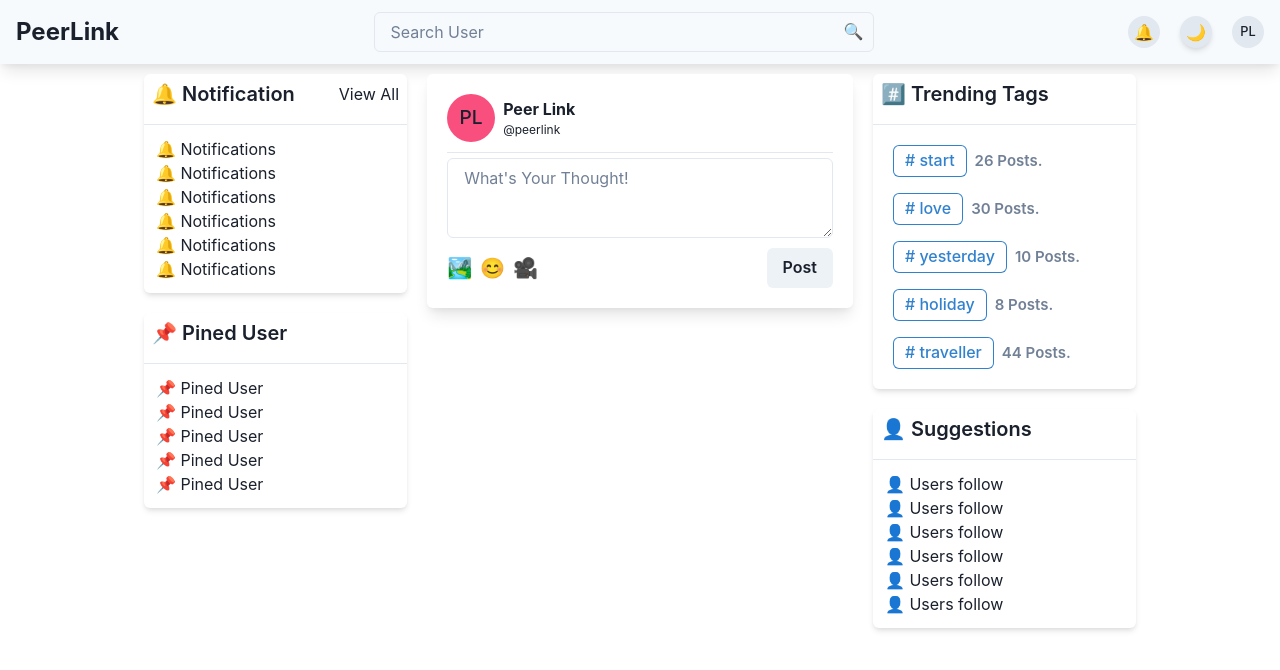
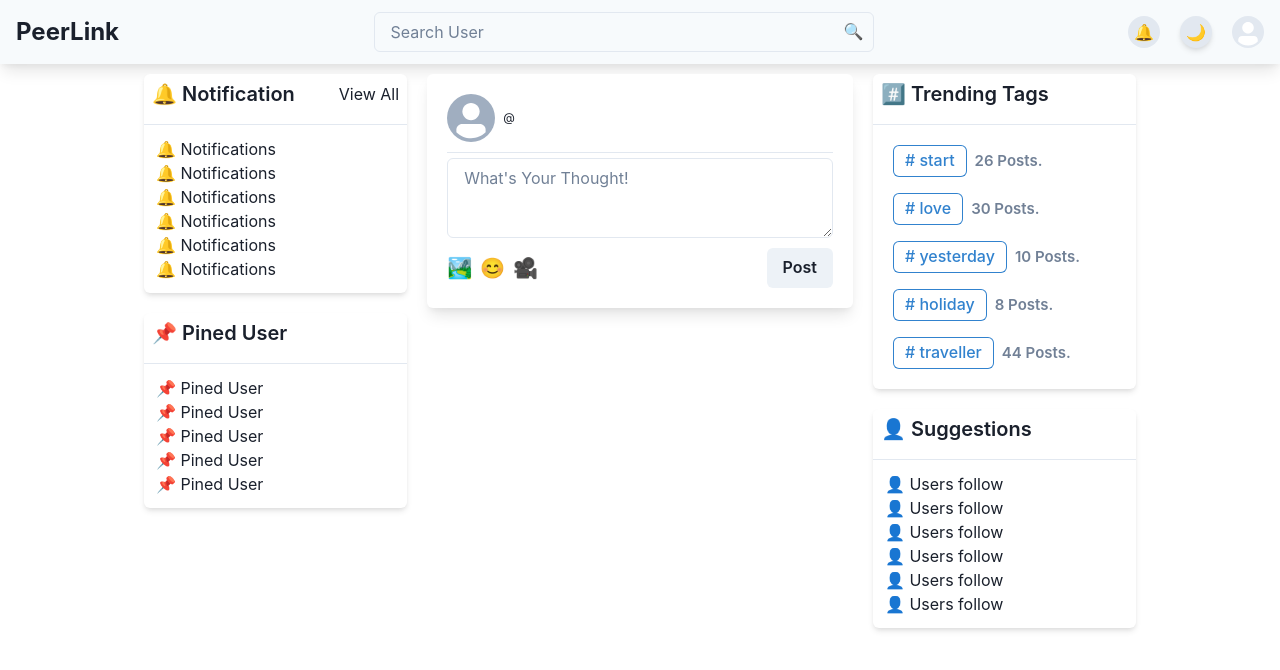
Before and after one commit to infysumanta/PeerLink, a React (Create React App) app in the folder client/: page / in a window 1280 px wide. Shown: the top 670 px of the page. Built offline with nearby package versions, Linux system fonts and the light colour scheme; no server answers.

Commit message:
get username and full name from redux and set the name on placeholder

```diff
--- a/client/src/components/Navbar/Navbar.jsx
+++ b/client/src/components/Navbar/Navbar.jsx
@@ -30,9 +30,8 @@ const Navbar = () => {
   const dispatch = useDispatch();
   const navigate = useNavigate();
 
-  const auth = useSelector((state) => state.auth);
-  console.log(auth);
-
+  const user = useSelector((state) => state.auth?.user);
+  console.log(user);
   const logout = () => {
     dispatch(deleteUserDetails());
     localStorage.removeItem(constant.TOKEN_NAME);
@@ -106,14 +105,14 @@ const Navbar = () => {
                   cursor={"pointer"}
                   minW={0}
                 >
-                  <Avatar size={"sm"} name="Peer Link" bg={"gray.200"} />
+                  <Avatar size={"sm"} name={user.fullname} bg={"gray.200"} />
                 </MenuButton>
                 <MenuList alignItems={"center"}>
                   <Center>
-                    <Avatar size={"xl"} name="Peer Link" />
+                    <Avatar size={"xl"} name={user.fullname} />
                   </Center>
                   <Center>
-                    <p>Username</p>
+                    <p>@{user.username}</p>
                   </Center>
                   <MenuDivider />
                   <MenuItem>Account</MenuItem>
--- a/client/src/pages/HomePage/MainContainer.jsx
+++ b/client/src/pages/HomePage/MainContainer.jsx
@@ -15,6 +15,8 @@ import {
   Button,
 } from "@chakra-ui/react";
 
+import { useSelector } from "react-redux";
+
 const MainContainer = () => {
   return (
     <>
@@ -26,15 +28,16 @@ const MainContainer = () => {
 };
 
 const CreatePost = () => {
+  const user = useSelector((state) => state.auth?.user);
   return (
     <>
       <Card shadow={"lg"} bg={useColorModeValue("white", "gray.700")}>
         <CardBody>
           <HStack>
-            <Avatar name="Peer Link" size={"md"} />
+            <Avatar name={user.fullname} size={"md"} />
             <Box>
-              <Text fontWeight={"bold"}>Peer Link</Text>
-              <Text fontSize={"12px"}>@peerlink</Text>
+              <Text fontWeight={"bold"}>{user.fullname}</Text>
+              <Text fontSize={"12px"}>@{user.username}</Text>
             </Box>
           </HStack>
           <hr style={{ marginTop: "10px", marginBottom: "5px" }} />
```
Also changed, not shown: 1 other file (tests, documents, lock files or other folders).
